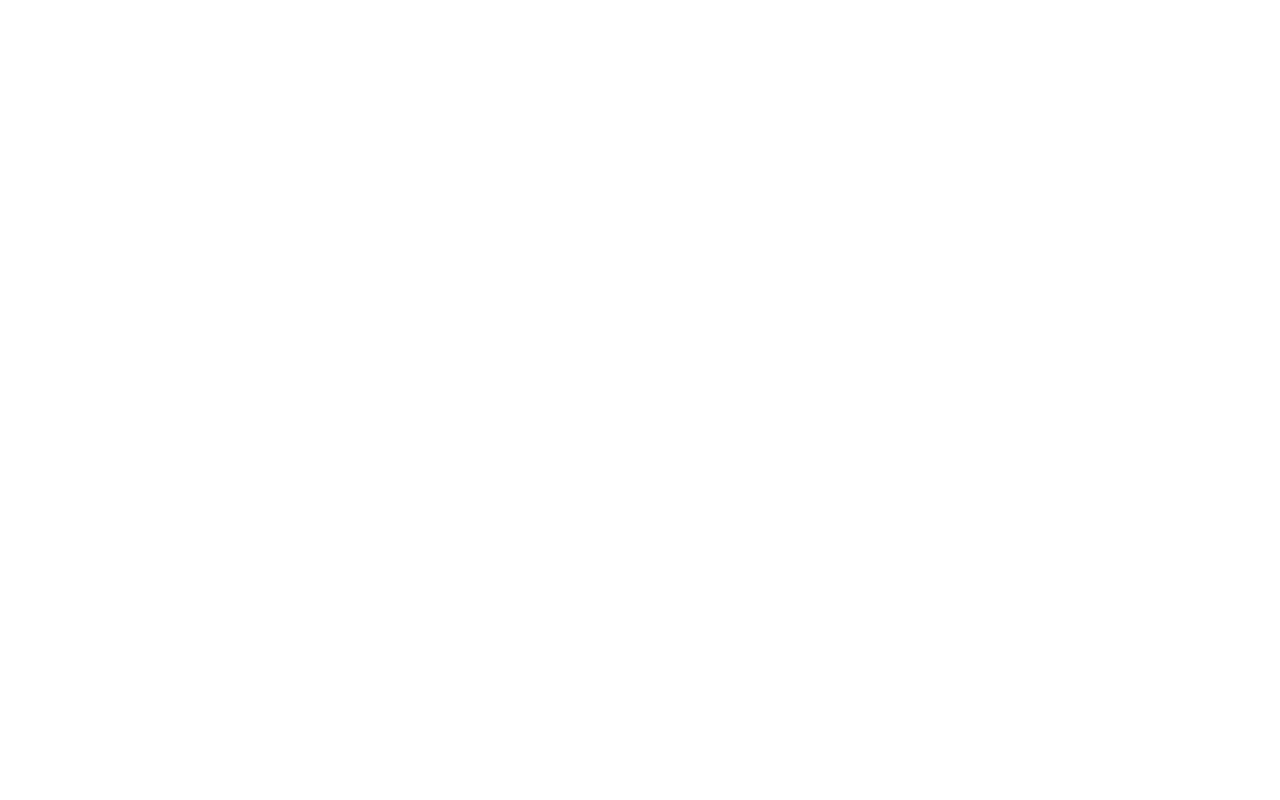
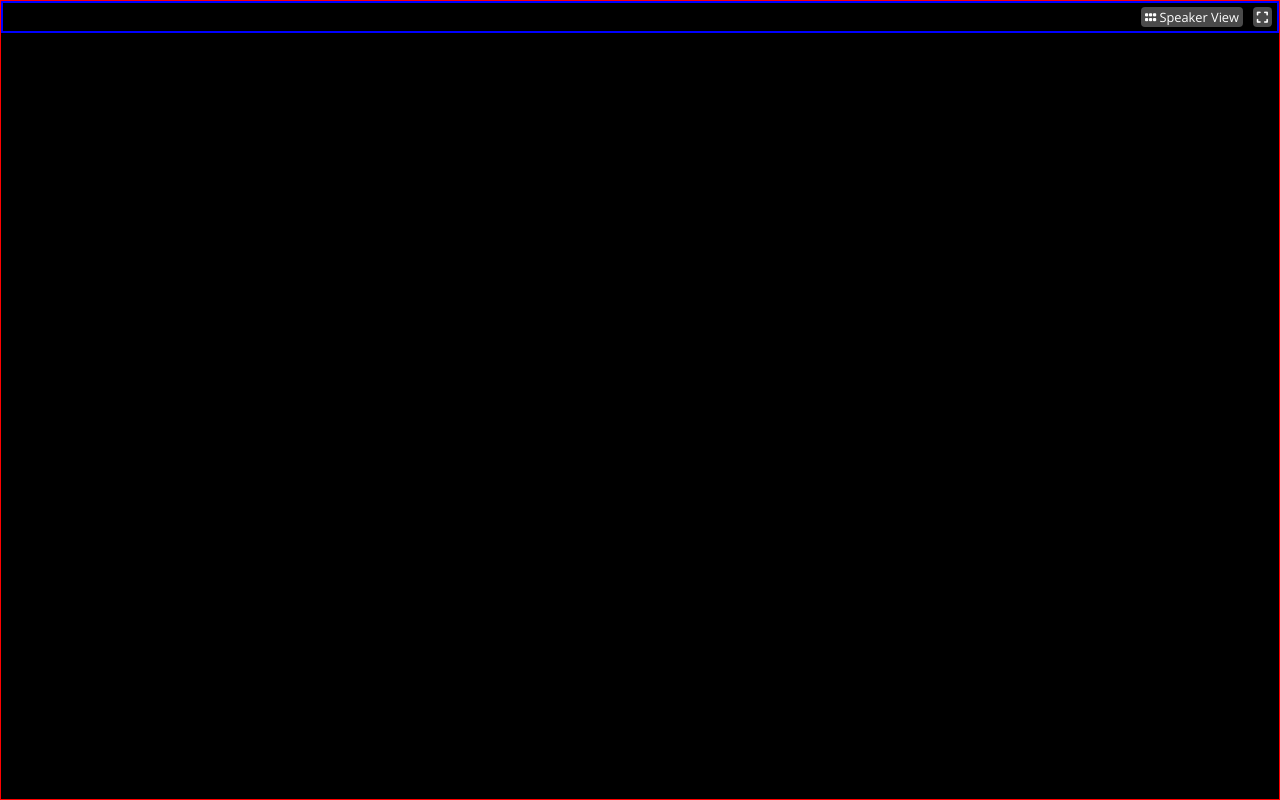
Before and after one commit to MemeWasTaken/html-css-zoom, a plain HTML site: page index.html in a window 1280 px wide. Drawn offline with nearby package versions, Linux system fonts and the light colour scheme.

Commit message:
add view sec

```diff
--- a/css/style.css
+++ b/css/style.css
@@ -5,11 +5,44 @@
 }
 html {
     font-size: 100%;
+    font-family: 'Open Sans', sans-serif;
 }
 body {
     width: 100%;
     height: 100vh;
+    background-color: #000000;
+    border: 1px solid red;
+}
+body.flex-container {
+    flex-direction: column;
 }
 .flex-container {
     display: flex;
 }
+a,
+a:hover,
+a:focus,
+a:active {
+    text-decoration: none;
+    color: #ffffff;
+}
+
+/* View Section */
+.view {
+    border: 2px solid blue;
+    width: 100%;
+    justify-content: flex-end;
+}
+.view-btn {
+    color: #ffffff;
+    padding: 0.1em 0.3em;
+    border-radius: 4px;
+    background-color: #4A4A4A;
+    margin: 0.3em 0.4em;
+    font-size: 0.8em;
+}
+/* /View Section */
+
+/* Meeting Section */
+
+/* /Meeting Section */
--- a/index.html
+++ b/index.html
@@ -4,12 +4,28 @@
         <meta charset="UTF-8">
         <meta http-equiv="X-UA-Compatible" content="IE=edge">
         <meta name="viewport" content="width=device-width, initial-scale=1.0">
+        <link rel="stylesheet" href="https://cdnjs.cloudflare.com/ajax/libs/font-awesome/6.0.0-beta2/css/all.min.css" integrity="sha512-YWzhKL2whUzgiheMoBFwW8CKV4qpHQAEuvilg9FAn5VJUDwKZZxkJNuGM4XkWuk94WCrrwslk8yWNGmY1EduTA==" crossorigin="anonymous" referrerpolicy="no-referrer" />
+        <link rel="preconnect" href="https://fonts.googleapis.com">
+        <link rel="preconnect" href="https://fonts.gstatic.com" crossorigin>
+        <link href="https://fonts.googleapis.com/css2?family=Open+Sans:wght@300;400;500;600;700;800&display=swap" rel="stylesheet">
         <link rel="stylesheet" href="css/style.css">
         <title>Zoom</title>
     </head>
     <body class="flex-container">
-    <div></div>
-    <main></main>
-    <nav></nav>
+
+        <!-- View Section -->
+        <div class="view flex-container">
+            <span class="view-btn"><a href=""><i class="fas fa-grip-horizontal"></i> Speaker View</span></a>
+            <span class="view-btn"><a href=""><i class="fas fa-expand"></i></span></a>
+        </div>
+        <!-- /View Section -->
+
+        <!-- Meeting Section -->
+        <main class="meeting">
+
+        </main>
+        <nav class="nav-bar">
+
+        </nav>
     </body>
 </html>
```
Lines whose indentation alone changed are shown as unchanged.
